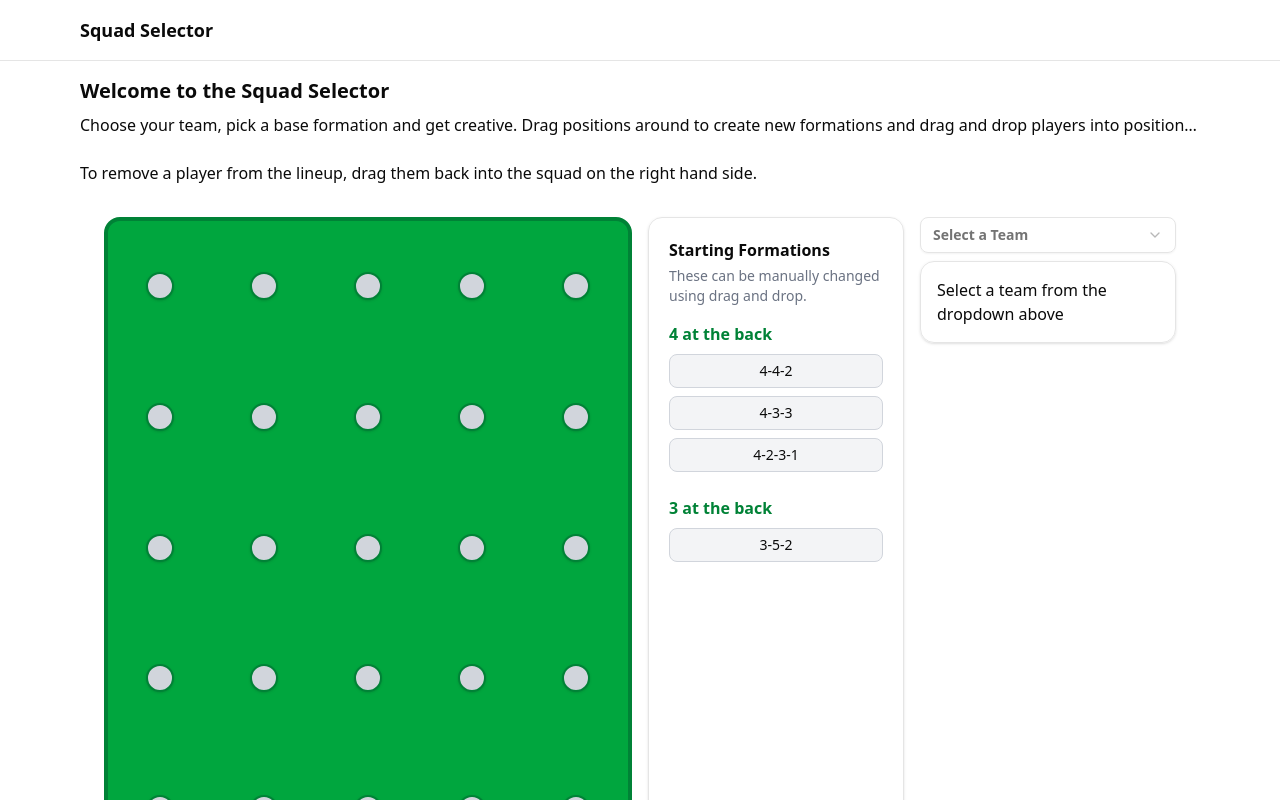
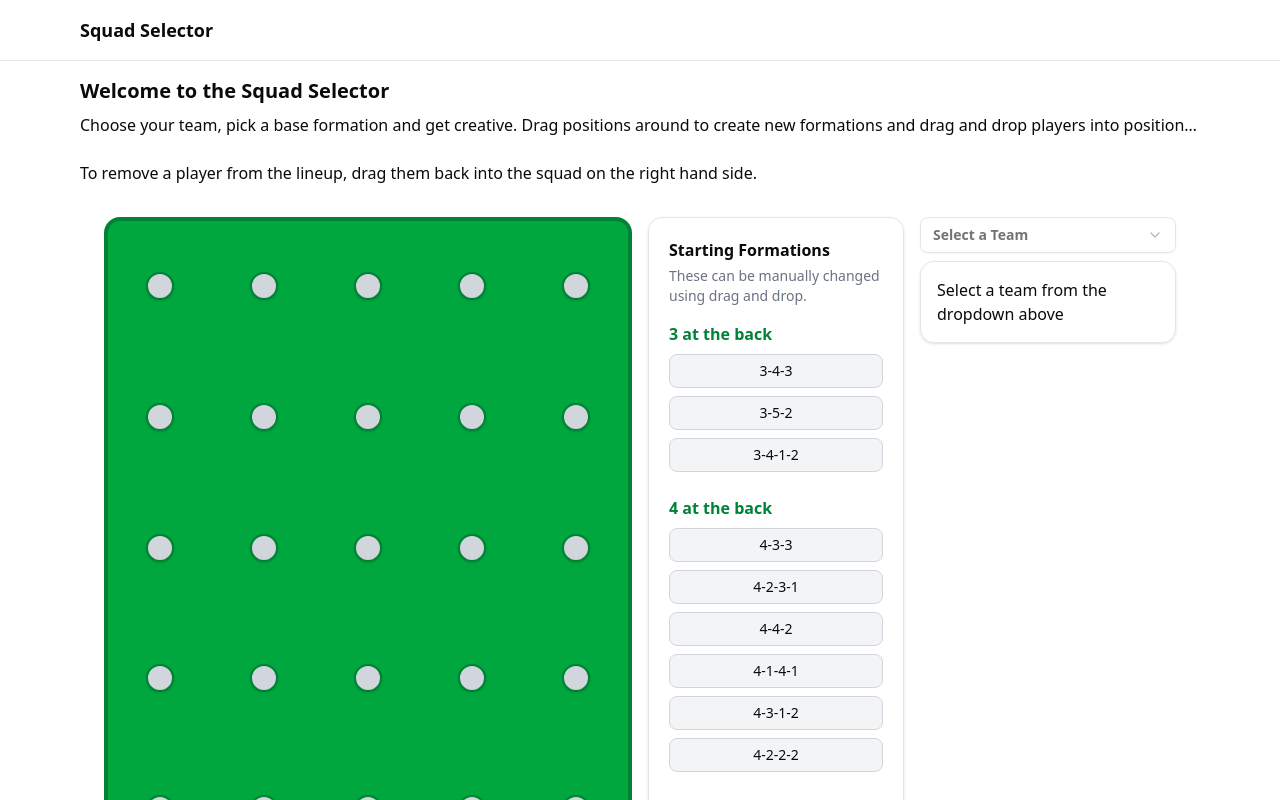
Before and after one commit to Andy1871/Team-Selector, a Next.js app: page / in a window 1280 px wide. Shown: the top 800 px of the page. Built offline with nearby package versions, Linux system fonts and the light colour scheme.

Commit message:
Fixing starting formations so they all appear

```diff
--- a/src/static-data.ts
+++ b/src/static-data.ts
@@ -1,23 +1,18 @@
 export const startingFormations = [
-    // {
-    //     title: '5 at the back',
-    //     formations: [
-    //         "5-3-2", "5-2-3", "5-4-1"
-    //     ]
-    // },
-    {
-        title: '4 at the back',
-        formations: [
-            "4-4-2", "4-3-3", "4-2-3-1"
-        ]
-    },
-    {
-        title: '3 at the back',
-        formations: [
-            "3-5-2",
-        ]
-    }
-]
+  {
+    title: "3 at the back",
+    formations: ["3-4-3", "3-5-2", "3-4-1-2"],
+  },
+  {
+    title: "4 at the back",
+    formations: ["4-3-3", "4-2-3-1", "4-4-2", "4-1-4-1", "4-3-1-2", "4-2-2-2"],
+  },
+  {
+    title: "5 at the back",
+    formations: ["5-3-2", "5-2-3", "5-4-1"],
+  },
+];
+
 
 export const teams = [
     {
```
